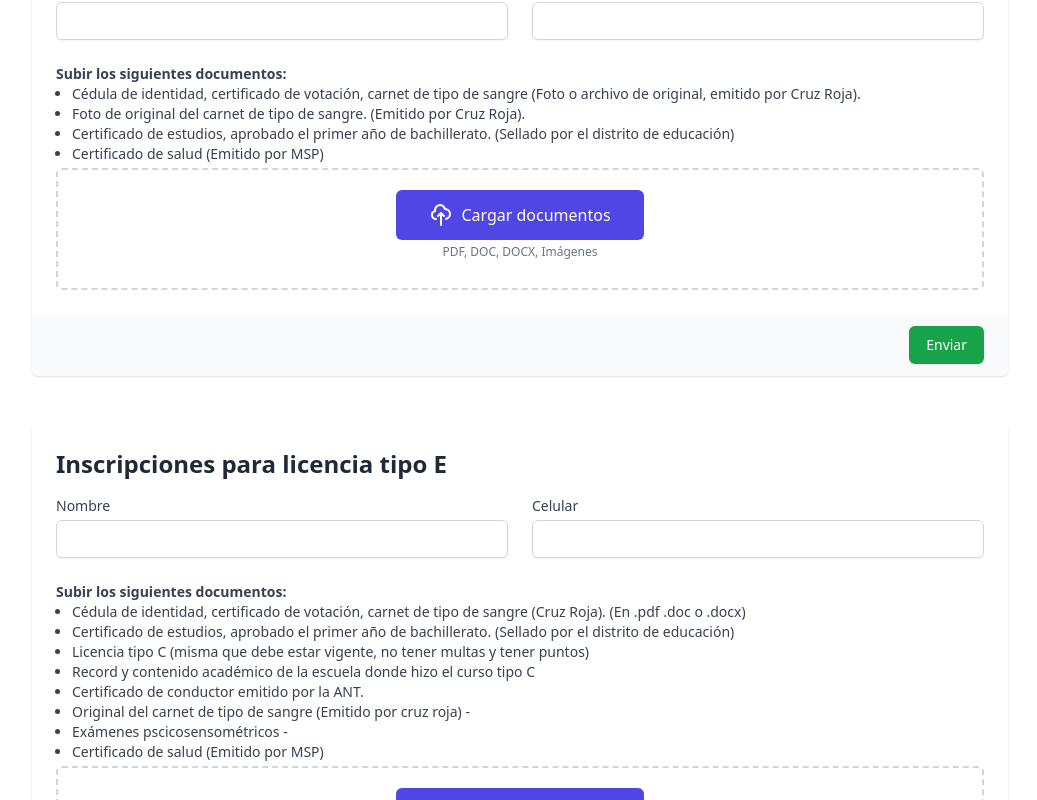
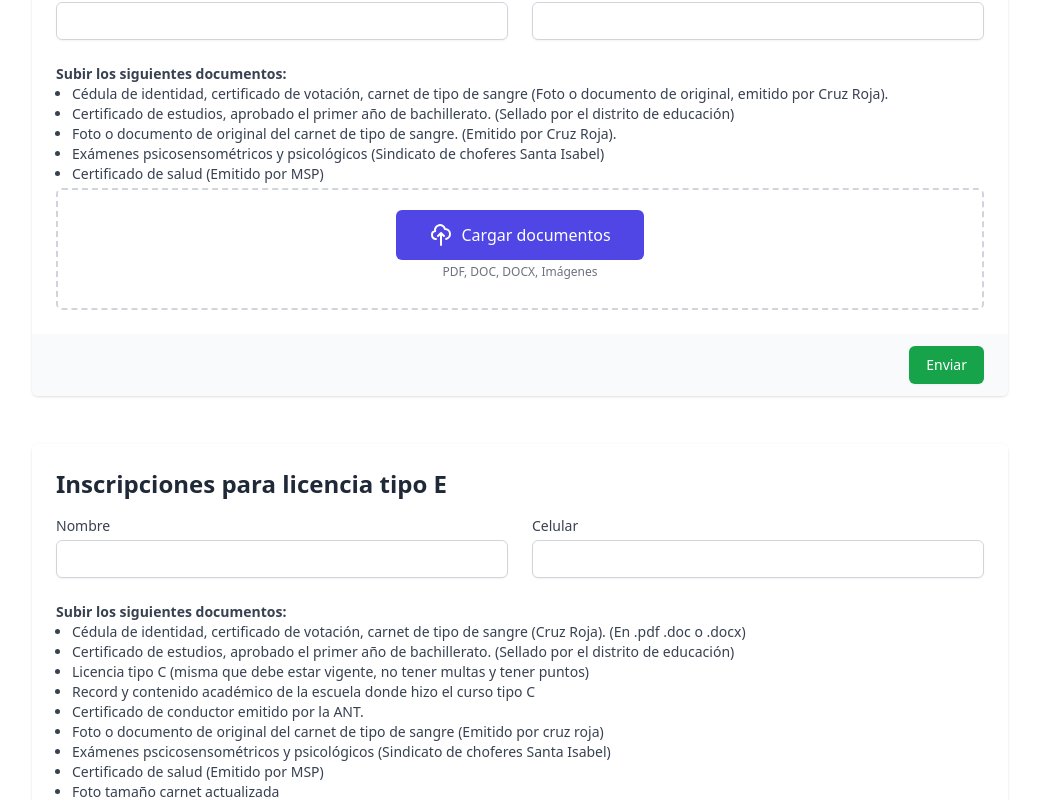
Before and after one commit to EduardoAyora/sindicato-si, a Next.js app in the folder sindicato-si/: page / in a window 1280 px wide. Shown: the part 1474-2274 px from the top of the page, without its empty margins (120-1157 px from the left). Built offline with nearby package versions, Linux system fonts and the light colour scheme.

Commit message:
Cambiar los docs requeridos

```diff
--- a/sindicato-si/pages/index.js
+++ b/sindicato-si/pages/index.js
@@ -223,17 +223,21 @@ export default function Home() {
                             <ul className='list-disc pl-4'>
                               <li>
                                 Cédula de identidad, certificado de votación,
-                                carnet de tipo de sangre (Foto o archivo de
+                                carnet de tipo de sangre (Foto o documento de
                                 original, emitido por Cruz Roja).
-                              </li>
-                              <li>
-                                Foto de original del carnet de tipo de sangre.
-                                (Emitido por Cruz Roja).
                               </li>
                               <li>
                                 Certificado de estudios, aprobado el primer año
                                 de bachillerato. (Sellado por el distrito de
                                 educación)
+                              </li>
+                              <li>
+                                Foto o documento de original del carnet de tipo
+                                de sangre. (Emitido por Cruz Roja).
+                              </li>
+                              <li>
+                                Exámenes psicosensométricos y psicológicos
+                                (Sindicato de choferes Santa Isabel)
                               </li>
                               <li>Certificado de salud (Emitido por MSP)</li>
                             </ul>
@@ -407,11 +411,15 @@ export default function Home() {
                                 Certificado de conductor emitido por la ANT.
                               </li>
                               <li>
-                                Original del carnet de tipo de sangre (Emitido
-                                por cruz roja) -
+                                Foto o documento de original del carnet de tipo
+                                de sangre (Emitido por cruz roja)
                               </li>
-                              <li>Exámenes pscicosensométricos -</li>
+                              <li>
+                                Exámenes pscicosensométricos y psicológicos
+                                (Sindicato de choferes Santa Isabel)
+                              </li>
                               <li>Certificado de salud (Emitido por MSP)</li>
+                              <li>Foto tamaño carnet actualizada</li>
                             </ul>
                           </label>
                           <div className='mt-1 flex justify-center px-6 pt-5 pb-6 border-2 border-gray-300 border-dashed rounded-md'>
```
